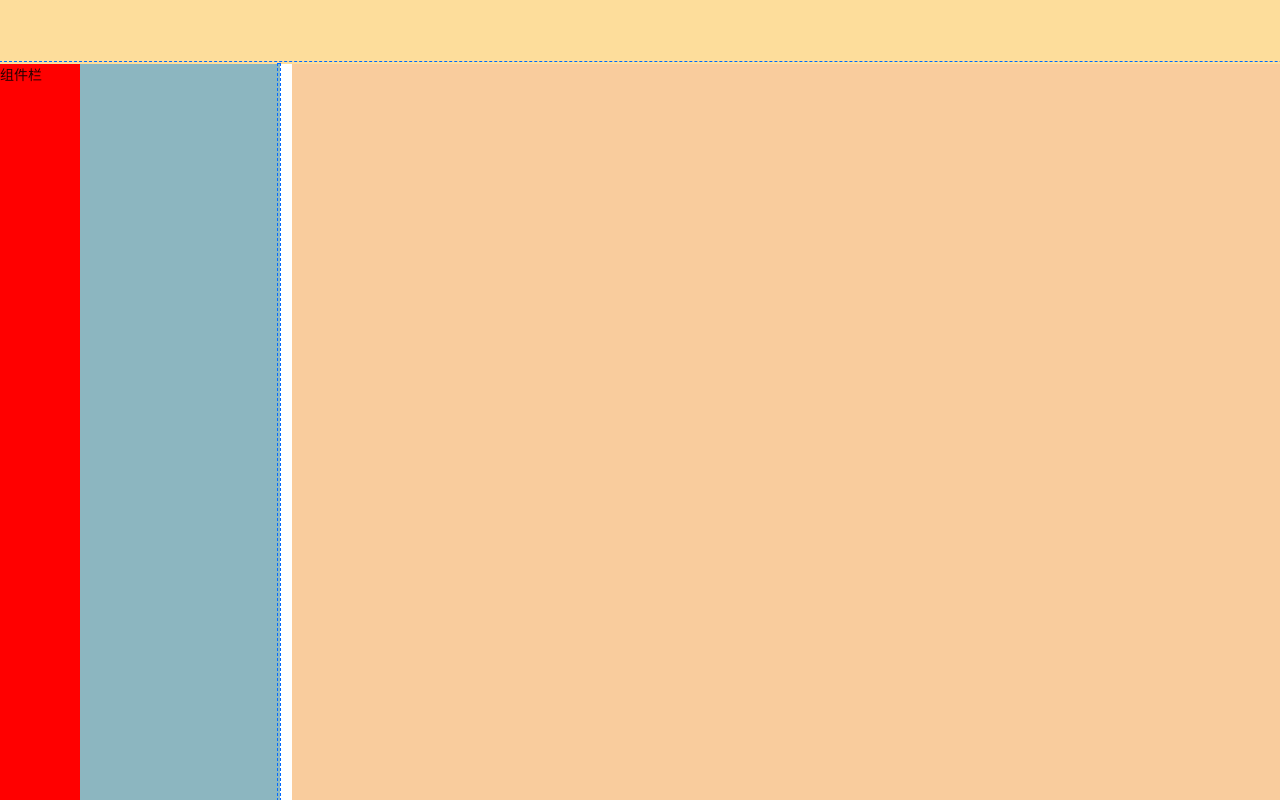
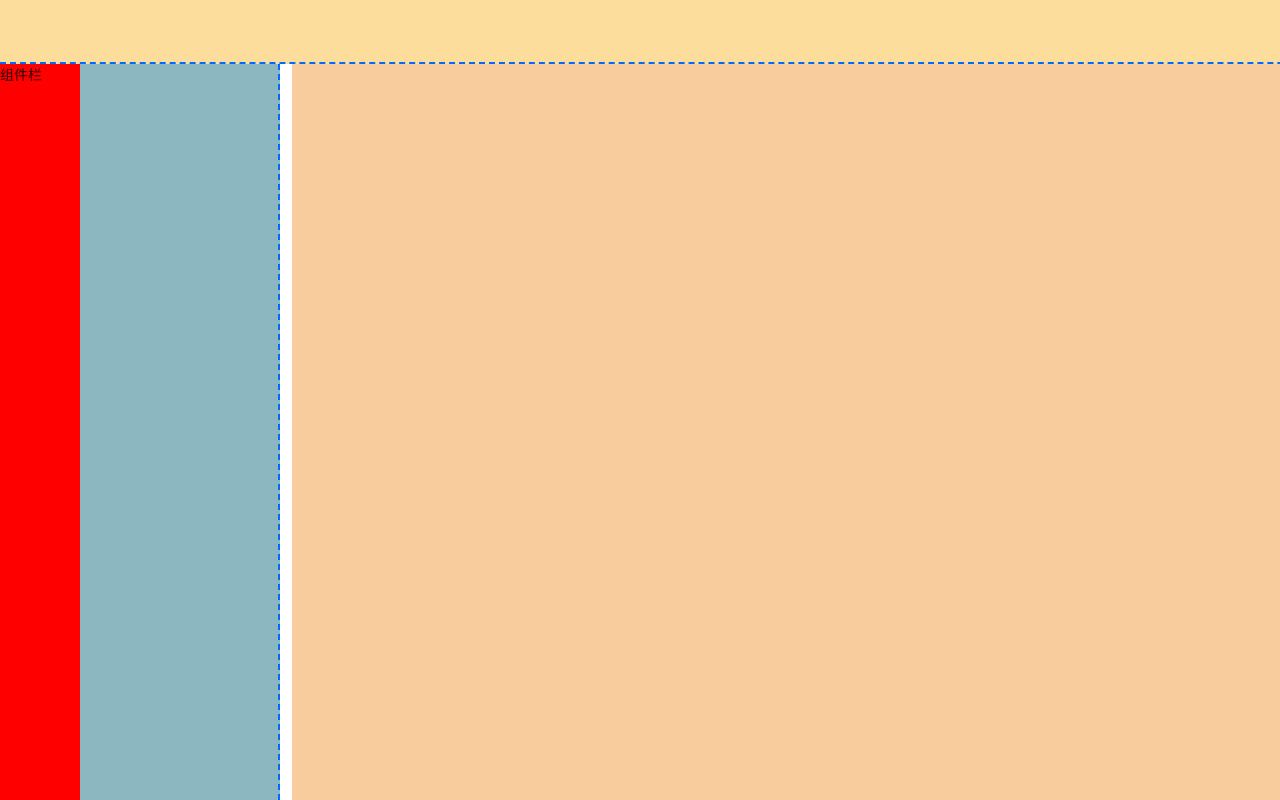
Before and after one commit to czf2015/quad, a React (Vite) app: page / in a window 1280 px wide. Shown: the top 800 px of the page. Built offline with nearby package versions, Linux system fonts and the light colour scheme.

Commit message:
优化代码

```diff
--- a/src/components/LowCodeEditor/partials/DisplayViewer/partials/Subarea/index.module.less
+++ b/src/components/LowCodeEditor/partials/DisplayViewer/partials/Subarea/index.module.less
@@ -23,19 +23,35 @@
 
   >.boundary {
     position: absolute;
-    outline: 1px dashed rgb(0, 106, 255);
 
-    &:hover {
+    &.top {
+      bottom: 0;
+      width: 100%;
+      height: 0;
+      border-bottom: 2px dashed rgb(0, 106, 255);
 
-      &.top,
-      &.bottom {
+      &:hover {
+        border-bottom: 4px solid rgb(0, 106, 255);
         cursor: ns-resize;
       }
+    }
 
-      &.left,
-      &.right {
+
+    &.left {
+      right: 0;
+      width: 0;
+      height: 100%;
+      border-right: 2px dashed rgb(0, 106, 255);
+
+      &:hover {
+        border-right: 4px solid rgb(0, 106, 255);
         cursor: ew-resize;
       }
+    }
+
+    &.bottom,
+    &.right {
+      display: none;
     }
   }
 
--- a/src/components/LowCodeEditor/partials/DisplayViewer/partials/Subarea/index.tsx
+++ b/src/components/LowCodeEditor/partials/DisplayViewer/partials/Subarea/index.tsx
@@ -79,7 +79,7 @@ const Boundary = ({ pull, quad }) => {
   const attrs = useDragMove(pull)
 
   return (
-    <div className={`${styles.boundary} ${styles[quad]}`} style={getBoundaryStyle(quad)} {...attrs} />
+    <div className={`${styles.boundary} ${styles[quad]}`} {...attrs} />
   )
 }
 
```
